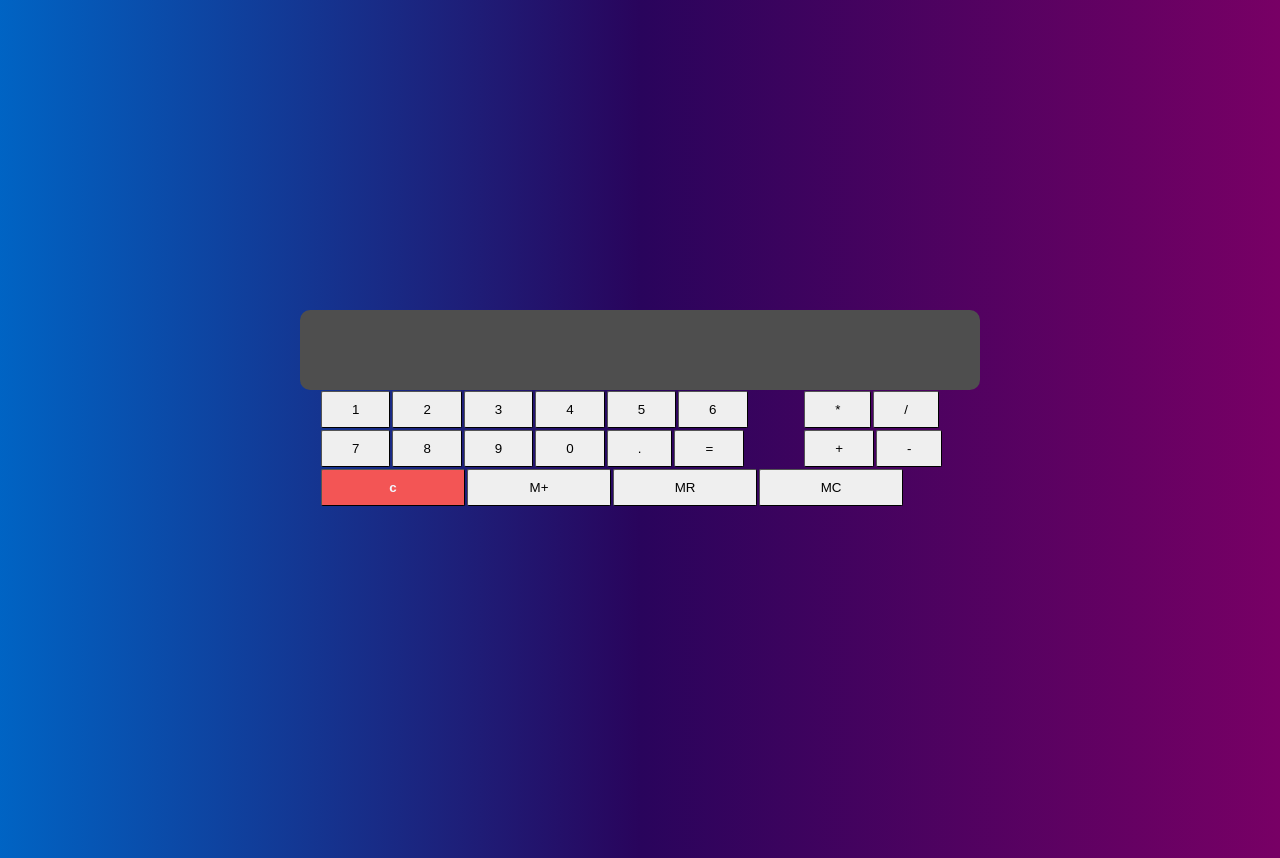
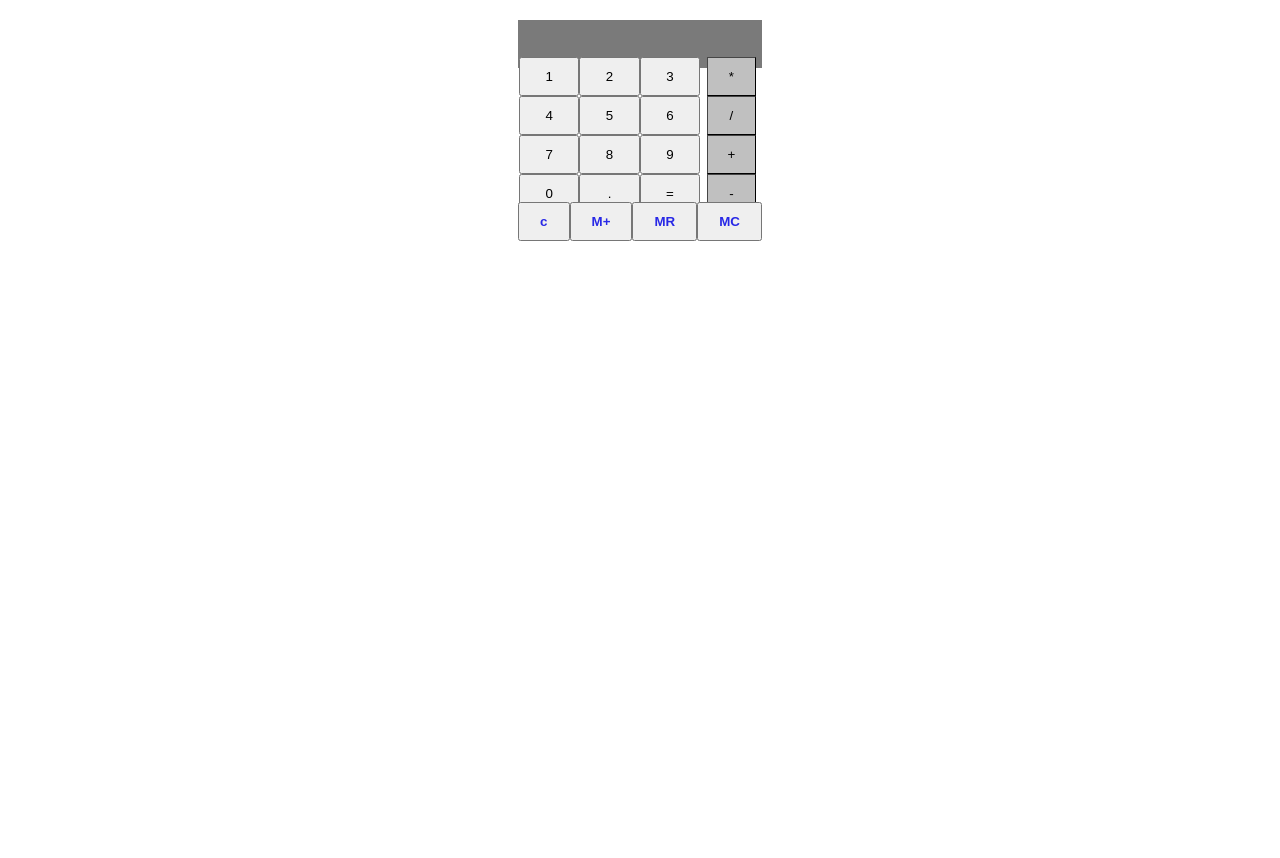
Before and after one commit to shashwata27/React-Calculator, a React (Create React App) app: page / in a window 1280 px wide. After the commit the page ends 800 px from the top, so only its background shows below. Built offline with nearby package versions, Linux system fonts and the light colour scheme.

Commit message:
changed css and jsx structure

```diff
--- a/src/components/App.jsx
+++ b/src/components/App.jsx
@@ -1,7 +1,7 @@
 import React from "react";
 import ButtonWrapper from "./ButtonWrapper";
 import buttonLabels from "../utils/buttonsLables";
-import "../css/style.css";
+import "../css/style3.css";
 
 const {
   numbers,
@@ -90,7 +90,7 @@ export default class App extends React.Component {
         <div className="display">{this.state.display}</div>
         <div className="buttons">
           <div className="numOps">
-            <div>
+            <div className="num">
               <ButtonWrapper names={numbers} handler={this.numbersHandeler} />
               <ButtonWrapper names={equals} handler={this.equalsHandeler} />
             </div>
--- /dev/null
+++ b/src/css/style2.css
@@ -0,0 +1,49 @@
+* {
+  box-sizing: border-box;
+}
+.main {
+  height: 100vh;
+  padding-top: 30px;
+  display: flex;
+  flex-direction: column;
+  justify-content: center;
+  align-items: center;
+  flex-wrap: wrap;
+}
+
+.display {
+  text-align: right;
+  flex: 1;
+}
+
+.buttons {
+  flex: 4;
+  display: flex;
+  flex-direction: column;
+  justify-content: center;
+  align-items: center;
+  flex-wrap: wrap;
+}
+
+.numOps {
+  flex: 4;
+  display: flex;
+  justify-content: center;
+  align-items: center;
+  flex-wrap: wrap;
+}
+.memory {
+  flex: 1;
+}
+
+.nums {
+  flex: 3;
+}
+.ops {
+  flex: 1;
+  display: flex;
+  flex-direction: column;
+}
+button {
+  padding: 10px 30px;
+}
--- /dev/null
+++ b/src/css/style3.css
@@ -0,0 +1,59 @@
+* {
+  box-sizing: border-box;
+}
+
+.main {
+  display: grid;
+  grid-template-rows: 20% 70%;
+  justify-content: center;
+  align-content: center;
+  height: 30vh;
+}
+
+.display {
+  padding: 15px 5px 0px;
+  text-align: right;
+  font-size: 24px;
+  background-color: rgb(122, 122, 122);
+  color: white;
+}
+.numOps {
+  display: grid;
+  grid-template-columns: 75% 25%;
+  justify-content: center;
+  align-content: center;
+}
+
+.num {
+  display: grid;
+  grid-template-columns: 33% 33% 33%;
+  grid-template-rows: 25% 25% 25% 25%;
+  justify-content: center;
+  align-content: center;
+}
+.ops {
+  display: grid;
+  grid-template-rows: 25% 25% 25% 25%;
+  justify-content: center;
+  align-content: center;
+}
+.ops > button {
+  background-color: rgb(192, 192, 192);
+  border-color: rgb(70, 70, 70);
+  border-width: 0.5px;
+}
+.buttons {
+  display: grid;
+  grid-template-rows: 80% 20%;
+  justify-content: center;
+  align-content: center;
+}
+
+button {
+  padding: 10px 20px;
+}
+.memory > button {
+  color: rgb(40, 40, 230);
+
+  font-weight: 600;
+}
```
